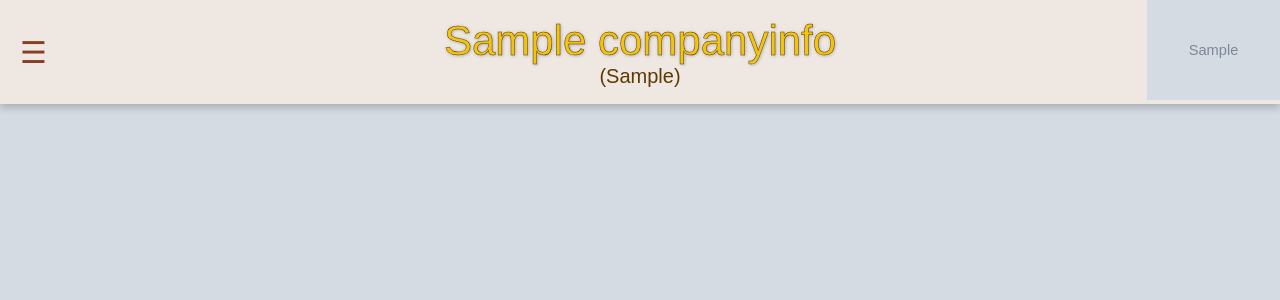
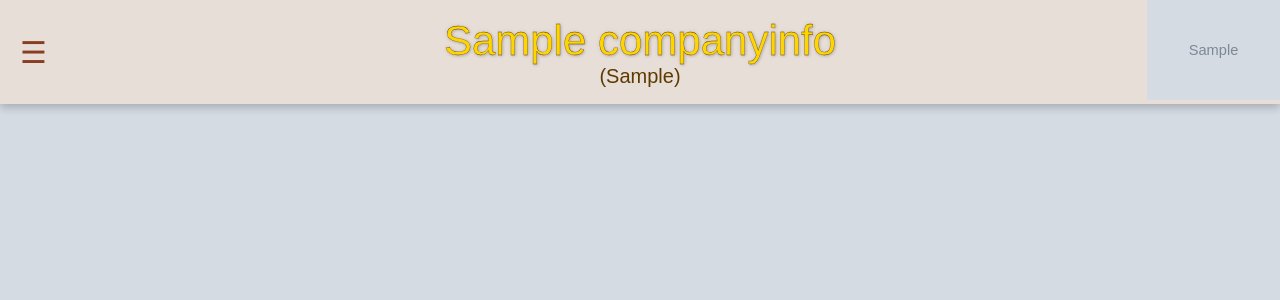
Before and after one commit to RUBANKUMAR513/PhotographyProject, a Django app: page /home/ in a window 1280 px wide. Shown: the top 300 px of the page. Run offline with Django 5.2, Linux system fonts and the light colour scheme; tables that the repository leaves empty hold one stand-in row (values such as "Sample post"); grey boxes marked "Sample" are stand-in pictures; parts of the project's set-up code (start-up, migrations or seed data) failed here and were passed over; some libraries are stand-ins or nearby versions; some web fonts are replaced.

Commit message:
header storke#2

```diff
--- a/website/static/css/home.css
+++ b/website/static/css/home.css
@@ -25,7 +25,7 @@ header {
     width: 100%;
     height: auto;
     /* padding: 20px 20px; */
-    background-color: #eee7e2;
+    background-color: #e7ded8;
     box-shadow: 0 4px 8px rgba(0, 0, 0, 0.2);
     z-index: 100;
     display: flex;
@@ -60,7 +60,7 @@ header {
 
 .company-name h1 {
     font-size: 42px;
-    color: #f1c40f;
+    color: #ffd500;
     font-family: 'Mansalva', sans-serif;
     font-weight: 400;
     font-style: normal;
@@ -68,8 +68,8 @@ header {
     margin-top: 10px;
 
     /* Add stroke */
-    -webkit-text-stroke: 0.5px #5D3A00; /* Stroke width and color */
-    text-stroke: 0.5px #5D3A00; /* Standard property (not yet widely supported) */
+    -webkit-text-stroke: 0.3px #5D3A00; /* Stroke width and color */
+    text-stroke: 0.3px #5D3A00; /* Standard property (not yet widely supported) */
     /* Add lighter shadow */
     text-shadow: 1px 1px 3px rgba(0, 0, 0, 0.2), 0 0 5px rgba(0, 0, 0, 0.1);
 }
```
